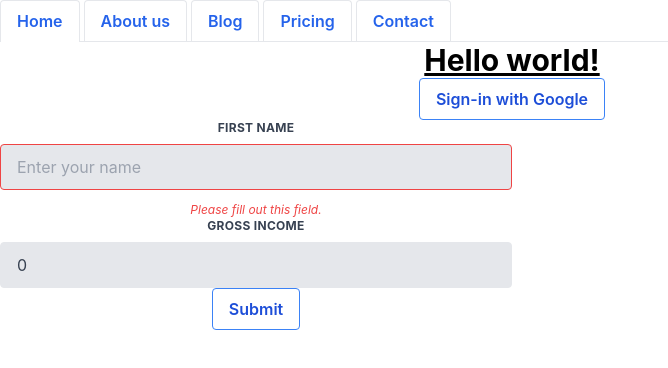
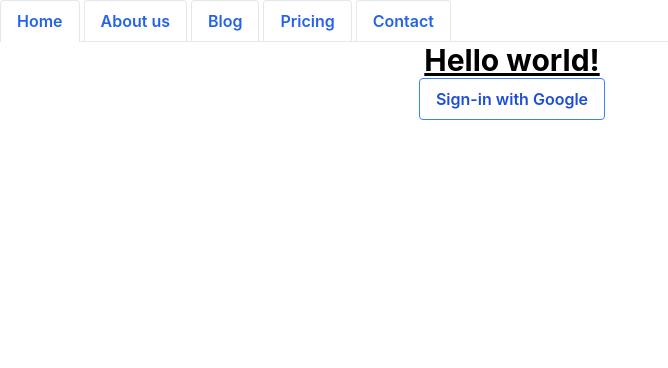
Before and after one commit to musayuksel/react-firebase-tailwind, a React (Create React App) app: page / in a window 1280 px wide. Shown: the top 368 px of the page, without its empty margins (0-668 px from the left). Built offline with nearby package versions, Linux system fonts and the light colour scheme; no server answers.

Commit message:
Feat:Add handleSubmit fuction

```diff
--- a/src/components/Home.js
+++ b/src/components/Home.js
@@ -1,11 +1,18 @@
 import React, { useState } from "react";
-import { signInWithGoogle } from "../firebase-config";
-
-export default function Home({ setUser }) {
+import { db, signInWithGoogle } from "../firebase-config";
+import { addDoc, collection } from "firebase/firestore";
+export default function Home({ user, setUser }) {
   const [name, setName] = useState("");
   const [income, setIncome] = useState(0);
-  function handleSubmit(e) {
+  async function handleSubmit(e) {
     e.preventDefault();
+    const postCollectionRef = collection(db, "user_forms");
+    const result = await addDoc(postCollectionRef, {
+      name,
+      income: +income,
+      author: { email: user.email, id: user.uid },
+    });
+    console.log({ result });
   }
   return (
     <main className="App container">
@@ -16,10 +23,11 @@
       >
         Sign-in with Google
       </button>
+      {user && (
         <form onSubmit={handleSubmit} className="w-full max-w-lg">
           <label
-          class="block uppercase tracking-wide text-gray-700 text-xs font-bold mb-2"
-          for="grid-name"
+            className="block uppercase tracking-wide text-gray-700 text-xs font-bold mb-2"
+            htmlFor="grid-name"
           >
             First Name
           </label>
@@ -31,10 +39,12 @@
             id="grid-name"
             placeholder="Enter your name"
           />
-        <p class="text-red-500 text-xs italic">Please fill out this field.</p>
+          <p className="text-red-500 text-xs italic">
+            Please fill out this field.
+          </p>
           <label
-          class="block uppercase tracking-wide text-gray-700 text-xs font-bold mb-2"
-          for="gross-income"
+            className="block uppercase tracking-wide text-gray-700 text-xs font-bold mb-2"
+            htmlFor="gross-income"
           >
             Gross income
           </label>
@@ -53,6 +63,7 @@
             Submit
           </button>
         </form>
+      )}
     </main>
   );
 }
```
Lines whose indentation alone changed are shown as unchanged.
